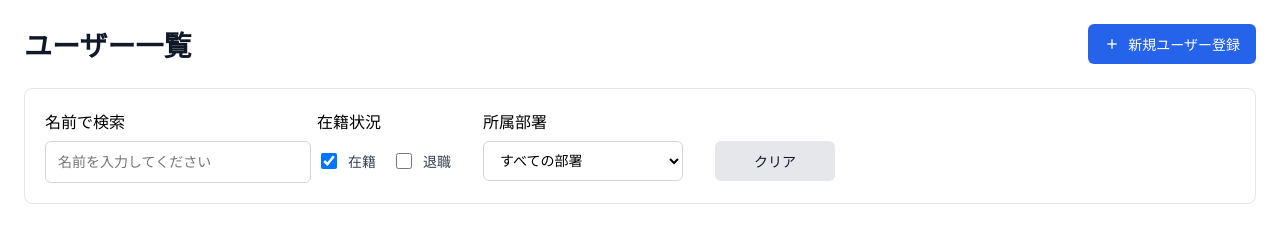
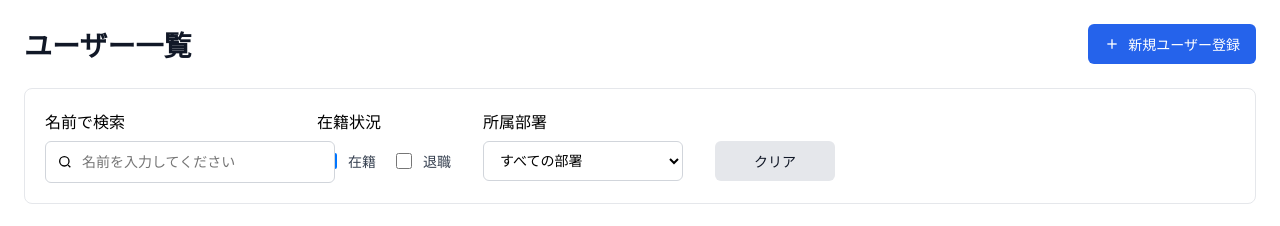
Before and after one commit to nagasakiayune/vue-user-management-sample, a Vue app: page /users in a window 1280 px wide. Shown: the top 226 px of the page. Built offline with nearby package versions, Linux system fonts and the light colour scheme.

Commit message:
💄 名前で検索のinputに検索アイコンを追加、コメント追加

```diff
--- a/src/pages/users/index.vue
+++ b/src/pages/users/index.vue
@@ -7,10 +7,17 @@
 
     <!-- フィルターセクション -->
     <div class="filter-section">
+      <!-- 名前で検索 -->
       <div class="filter-item filter-name">
         <label class="filter-label">名前で検索</label>
-        <BaseInput v-model="searchName" placeholder="名前を入力してください" />
+        <BaseInput
+          v-model="searchName"
+          placeholder="名前を入力してください"
+          icon="search"
+        />
       </div>
+
+      <!-- 在籍状況で検索 -->
       <div class="filter-item">
         <label class="filter-label">在籍状況</label>
         <div class="checkbox-group">
@@ -18,6 +25,8 @@
           <BaseCheckbox v-model="employmentStatus.retired" label="退職" />
         </div>
       </div>
+
+      <!-- 所属部署で検索 -->
       <div class="filter-item">
         <label class="filter-label">所属部署</label>
         <BaseSelect
@@ -26,6 +35,8 @@
           :options="departments"
         />
       </div>
+
+      <!-- フィルタークリア -->
       <div class="filter-item">
         <div class="filter-label"></div>
         <div class="button-group">
```
